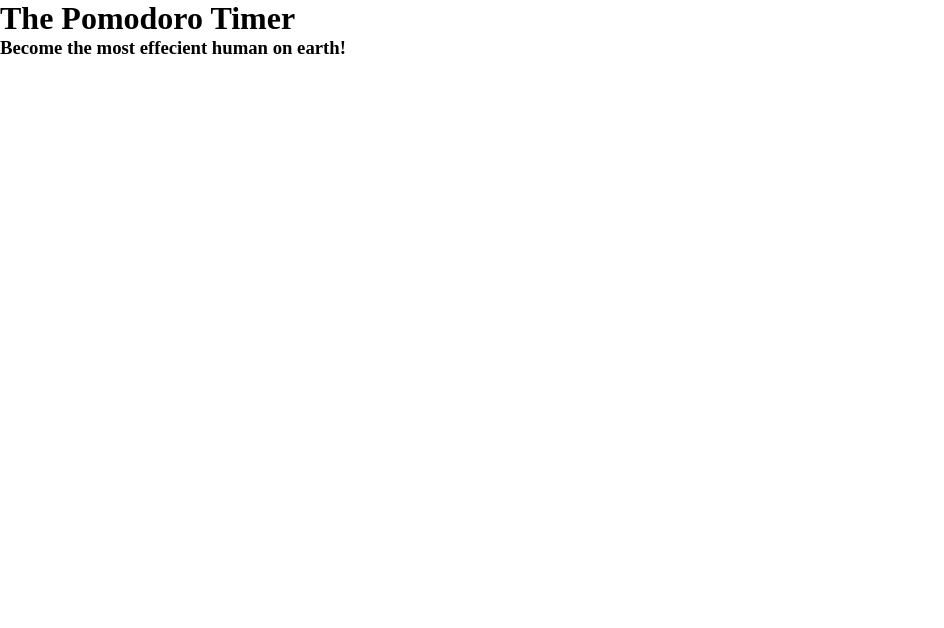
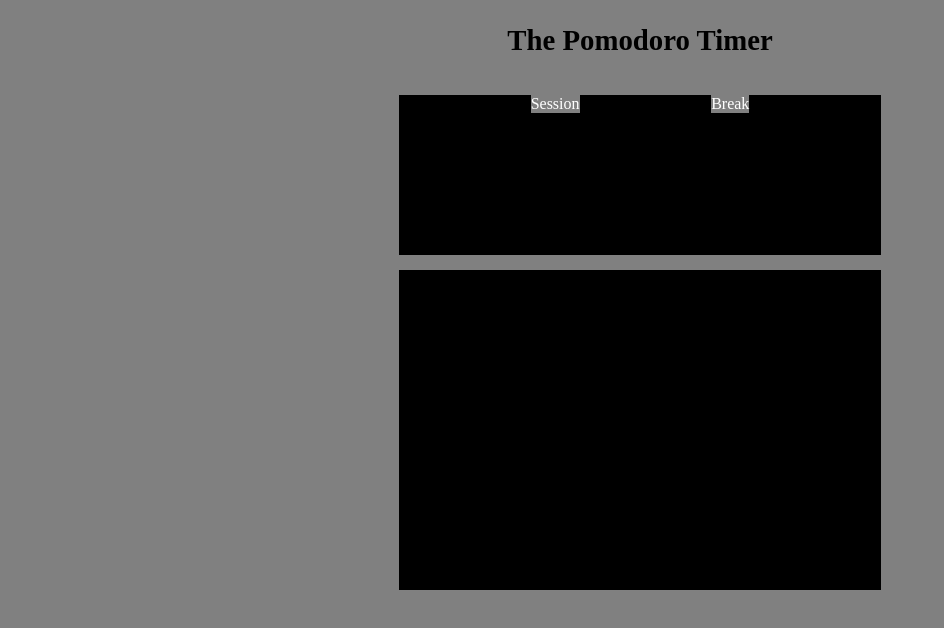
Before and after one commit to cmartin300/Pomodoro_Clock, a plain HTML site: page index.html in a window 1280 px wide. Shown: the whole page, without its empty margins (0-944 px from the left). Drawn offline with Linux system fonts and the light colour scheme.

Commit message:
Basic Layout with styling

```diff
--- a/index.html
+++ b/index.html
@@ -8,8 +8,32 @@
     <title>Pomodoro by Lobstaa</title>
 </head>
 <body>
-    <h1>The Pomodoro Timer</h1>
-    <h3>Become the most effecient human on earth!</h3>
+    <main>
+        <section id="grid">
+
+                <div class="title">
+                    <div class="title-content">
+                        <h1>The Pomodoro Timer</h1>
+                    </div>
+                </div>
+
+                <div class="settings">
+                    <div class="session">
+                        Session
+                    </div>
+
+                    <div class="break">
+                        Break
+                    </div>
+                </div>
+
+                <div class="timer">
+
+                </div>
+
+        </section>
+    </main>
+
 
     <script src="./app.js"></script>
 </body>
--- a/style.css
+++ b/style.css
@@ -2,4 +2,43 @@
     margin: 0;
     padding: 0;
     box-sizing: border-box;
+    background-color: gray;
 }
+
+#grid {
+    display: grid;
+    grid-template-columns: 30% 1fr 30%;
+    grid-template-rows: 10vh 1fr 10vh;
+    gap: 15px;
+}
+
+.title {
+    grid-column: 2;
+    text-align: center;
+    font-size: larger;
+    display: flex;
+    align-items: center;
+    justify-content: center;
+}
+
+.settings {
+    grid-column: 2;
+    width: 100%;
+    height: 20vh;
+    background-color: black;
+    text-align: center;
+    justify-self: center;
+    display: flex;
+    align-items: flex-start;
+    justify-content: space-evenly;
+    color: white;
+}
+
+.timer {
+    grid-column: 2;
+    width: 100%;
+    height: 40vh;
+    background-color: black;
+    text-align: center;
+    justify-self: center;
+}
```
